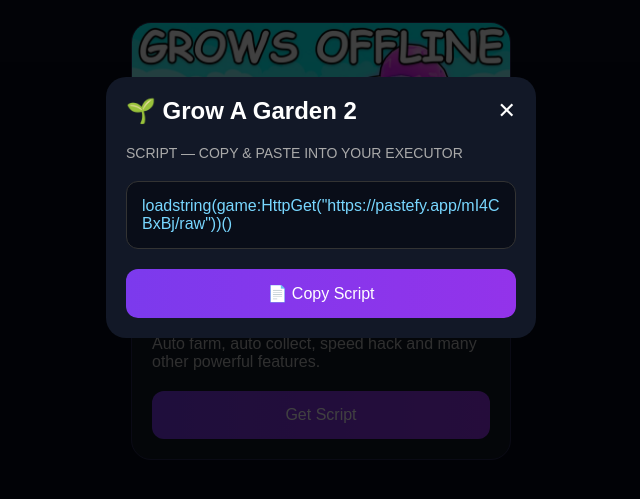
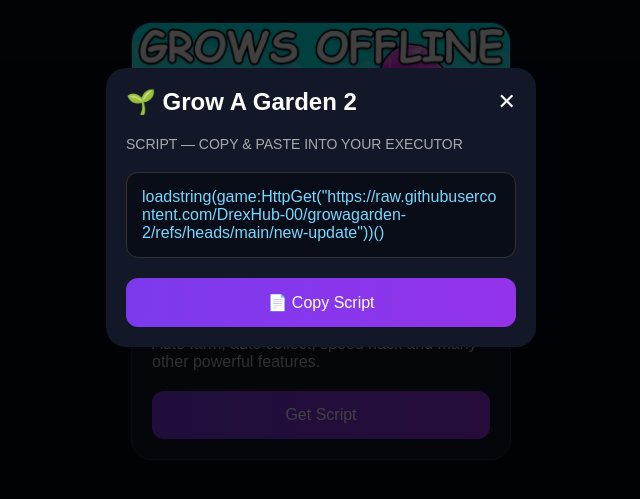
Before and after one commit to DrexHub-00/Drexhub, a plain HTML site: page index.html in a window 1280 px wide. Both pictures are taken after a click on the button "Get Script". Shown: the part 193-692 px from the top of the page, without its empty margins (319-959 px from the left). Drawn offline with Linux system fonts and the light colour scheme.

Commit message:
Update index.html

```diff
--- a/index.html
+++ b/index.html
@@ -68,7 +68,7 @@
     <div class="codeBox">
 
       <code id="scriptText">
-loadstring(game:HttpGet("https://pastefy.app/mI4CBxBj/raw"))()
+loadstring(game:HttpGet("https://raw.githubusercontent.com/DrexHub-00/growagarden-2/refs/heads/main/new-update"))()
       </code>
 
     </div>
```
